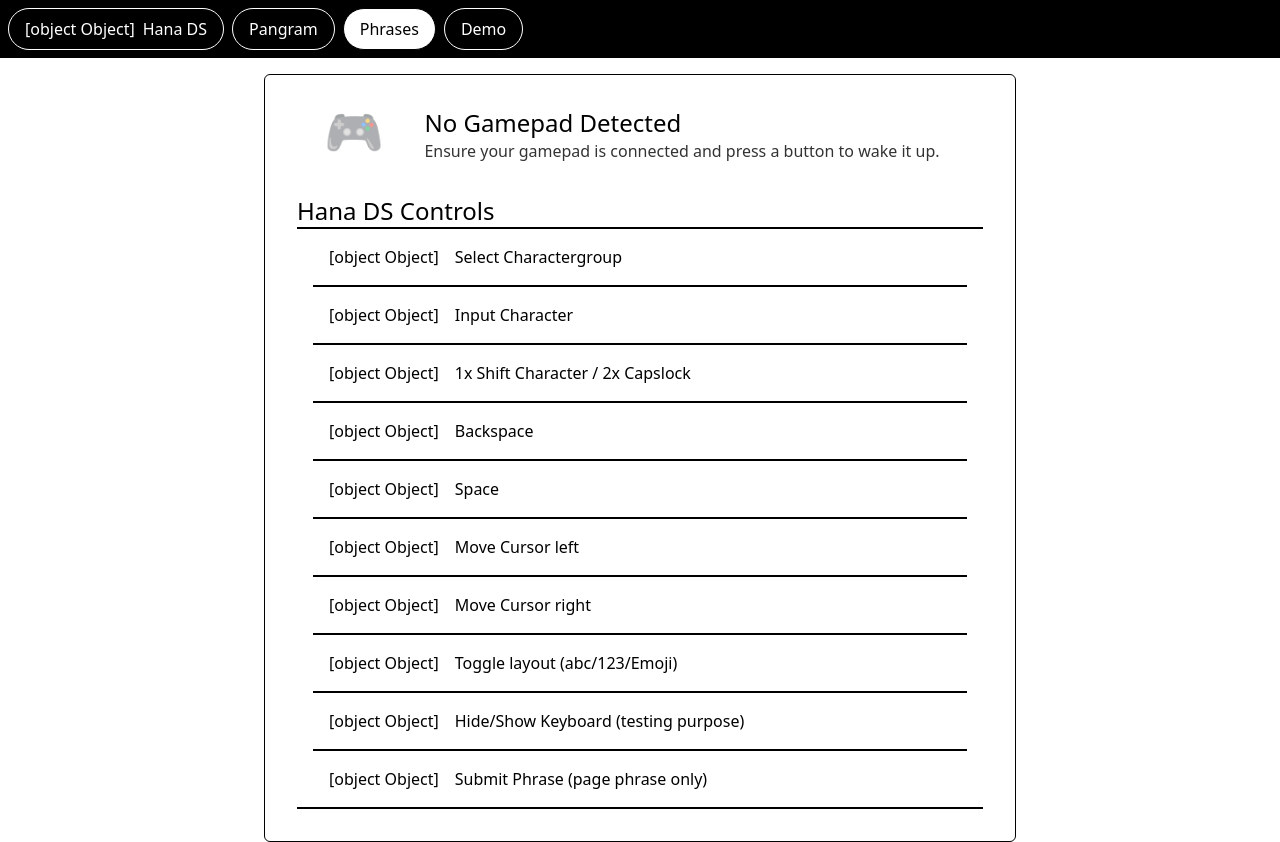
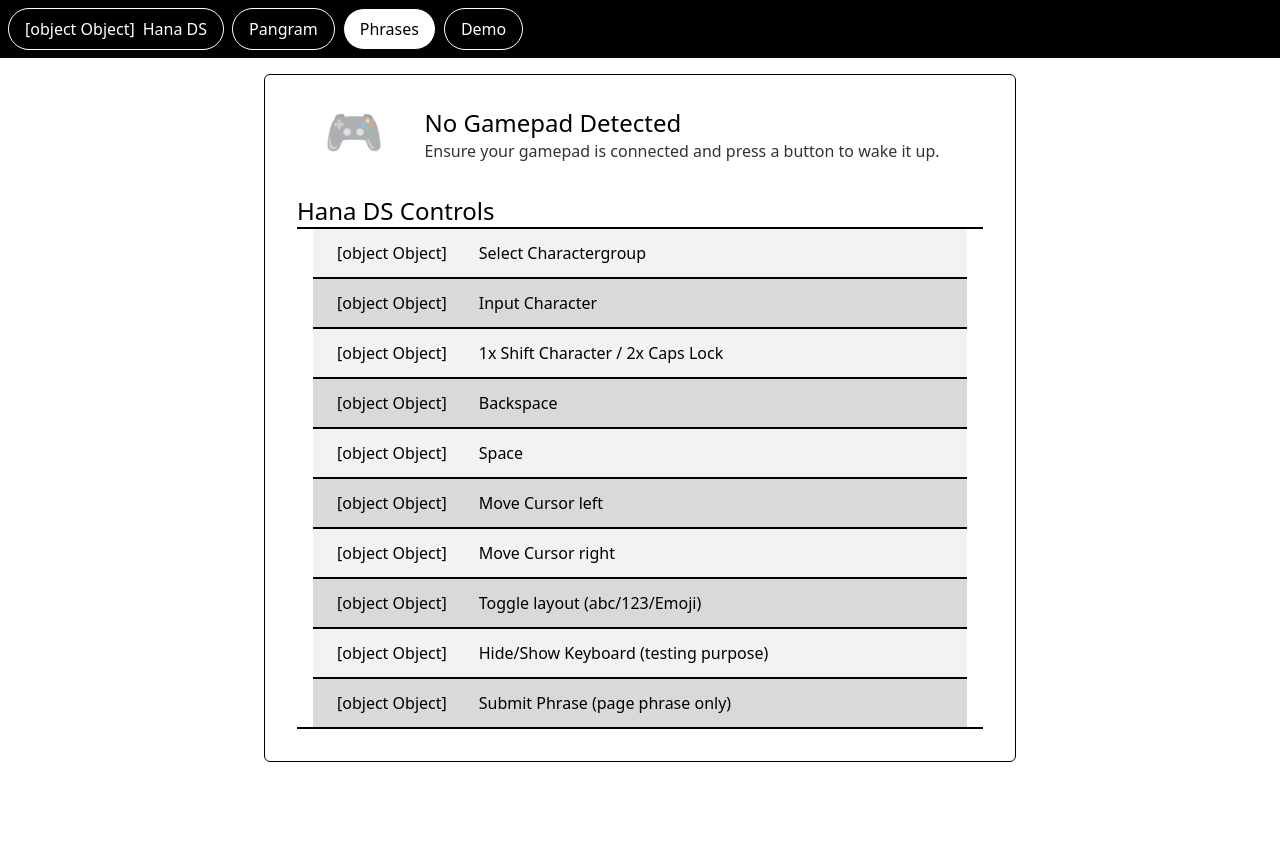
Before and after one commit to nasicha/keyboard, a Nuxt app: page /phrases in a window 1280 px wide. After the commit the page ends 800 px from the top, so only its background shows below. Built offline with nearby package versions, Linux system fonts and the light colour scheme.

Commit message:
feat: rename info, update styling, add new background color

```diff
--- a/assets/scss/main.scss
+++ b/assets/scss/main.scss
@@ -8,13 +8,15 @@ $active-control-color: #000;
 $active-secondary-color: invert($active-control-color);
 $active-icon-color: lighten($active-control-color, 20%);;
 $active-background-color: lighten($active-control-color, 57%);
-$active-background-light-color: lighten($active-control-color, 80%);
+$active-background-light-color: lighten($active-control-color, 85%);
+$active-background-lighter-color: lighten($active-control-color, 95%);
 
 :root {
   --primary-color: #{$active-control-color};
   --secondary-color: #{$active-secondary-color};
   --background-color: #{$active-background-color};
   --background-light-color: #{$active-background-light-color};
+  --background-lighter-color: #{$active-background-lighter-color};
   --icon-color: #{$active-icon-color};
 
   color: var(--primary-color);
--- a/components/Atoms/InfotableRow.vue
+++ b/components/Atoms/InfotableRow.vue
@@ -1,5 +1,5 @@
 <template>
-  <div class="flex items-center p-4 gap-4 border-b-2 last:border-b-0">
+  <div class="flex items-center py-3 px-6 gap-8 border-b-2 last:border-b-0">
     <IconLS v-if="info.icon === 'ls'" class="w-8 h-8" />
     <IconRS v-if="info.icon === 'rs'" class="w-8 h-8" />
     <IconRT v-if="info.icon === 'rt'" class="w-8 h-8" />
--- a/components/Molecules/Alert.vue
+++ b/components/Molecules/Alert.vue
@@ -10,10 +10,10 @@
       </div>
       <template #fallback>
         <div class="h-14 alert-wrapper">
-          <div class="min-w-md w-14 h-14 bg-background-light rounded-md animate-pulse duration-75"></div>
+          <div class="min-w-md w-14 h-14 bg-background rounded-md animate-pulse duration-75"></div>
           <div class="flex flex-col px-4 py-1 w-full max-w-lg h-full">
-            <div class="h-6 w-1/2 bg-background-light rounded-md animate-pulse duration-75 mb-2"></div>
-            <div class="h-4 w-full bg-background-light rounded-md animate-pulse duration-75"></div>
+            <div class="h-6 w-1/2 bg-background rounded-md animate-pulse duration-75 mb-2"></div>
+            <div class="h-4 w-full bg-background rounded-md animate-pulse duration-75"></div>
           </div>
         </div>
       </template>
--- a/components/Molecules/Infotable.vue
+++ b/components/Molecules/Infotable.vue
@@ -2,7 +2,7 @@
   <div class="mt-8">
     <h2 class="">Hana DS Controls</h2>
     <div class="border-y-2 px-4">
-      <InfotableRow v-for="info in infos" :info="info" />
+      <InfotableRow v-for="info in infos" :info="info" class="odd:bg-background-lighter even:bg-background-light" />
     </div>
   </div>
 </template>
@@ -27,7 +27,7 @@ const infos = ref<Info[]>();
     },
 
     {
-        text: '1x Shift Character / 2x Capslock',
+        text: '1x Shift Character / 2x Caps Lock',
         icon: 'clickl'
     },
     {
--- a/tailwind.config.js
+++ b/tailwind.config.js
@@ -22,6 +22,7 @@ module.exports = {
       'secondary': 'var(--secondary-color)',
       'background': 'var(--background-color)',
       'background-light': 'var(--background-light-color)',
+      'background-lighter': 'var(--background-lighter-color)',
       'icon': 'var(--icon-color)'
     },
     extend: {},
```
